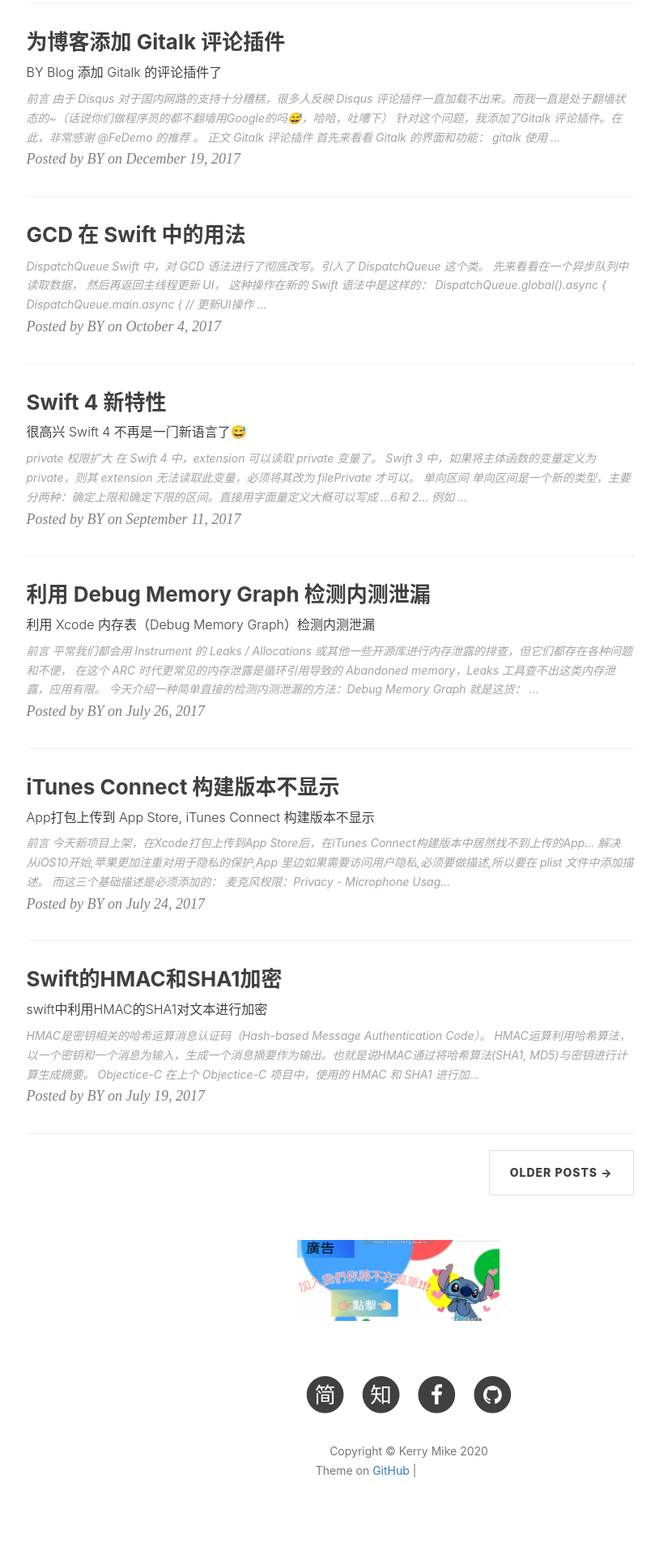
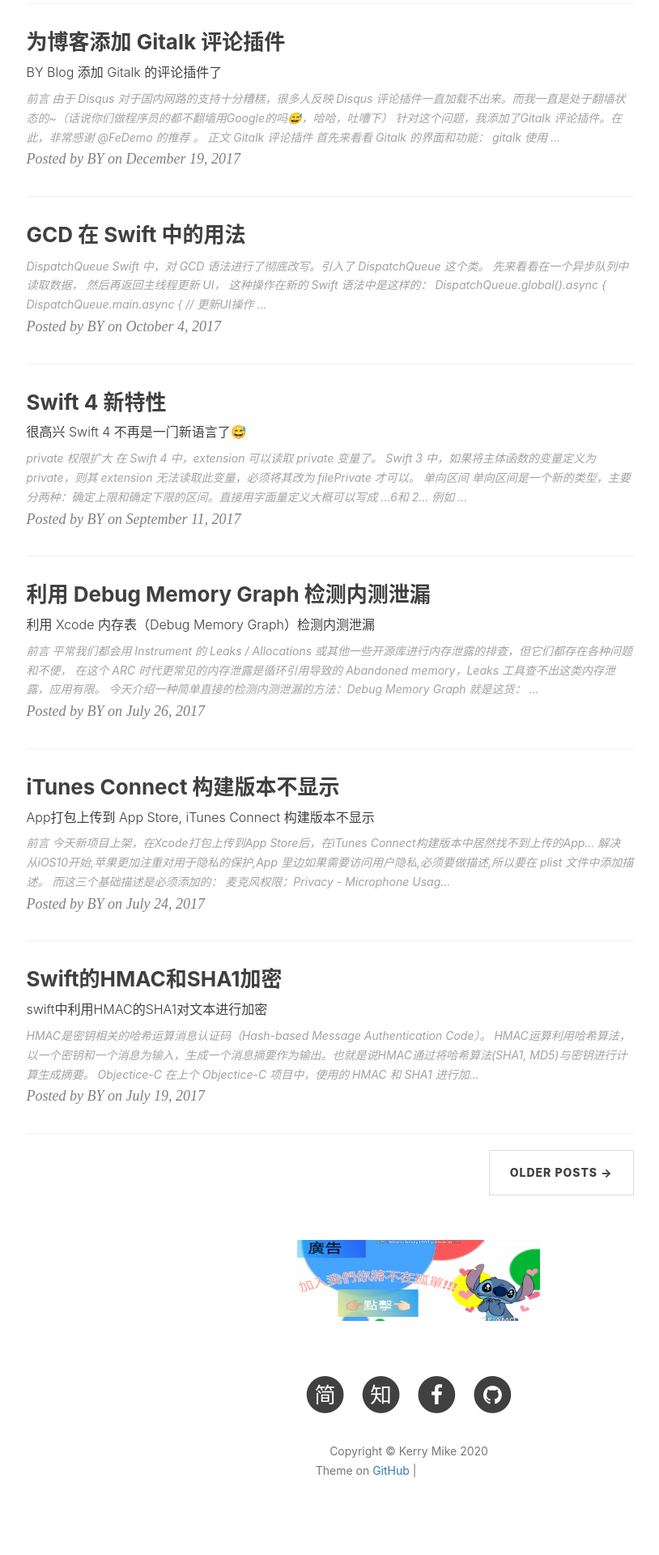
Before and after one commit to kerry1997/keke, a Jekyll site: the page built from index.html, in a window 1280 px wide. Shown: the part 1359-3279 px from the top of the page at 81% size, without its empty margins (135-949 px from the left). Built offline with Jekyll 4.4.1, drawn with Linux system fonts in a browser that asks for light colours; nearby versions of some CDN libraries; the list of posts is cut into pages by our own code; comment, search, counter and statistics services are not loaded; grey boxes are pictures that could not be loaded.

Commit message:
Update index.html

```diff
--- a/index.html
+++ b/index.html
@@ -41,4 +41,4 @@
 </ul>
 {% endif %}
 <iframe frameborder="no" border="0" marginwidth="0" marginheight="0" width=330 height=110 src="//music.163.com/outchain/player?type=0&id=4905197790&auto=1&height=90"></iframe>
-<a href="https://jq.qq.com/?_wv=1027&k=5bGyxVj" target="_blank"><IMG SRC="https://kerry1997.github.io/img/gg.png" width="250" height="100"  border="0"></a>
+<a href="https://jq.qq.com/?_wv=1027&k=5bGyxVj" target="_blank"><IMG SRC="https://kerry1997.github.io/img/gg.png" width="300" height="100"  border="0"></a>
```
